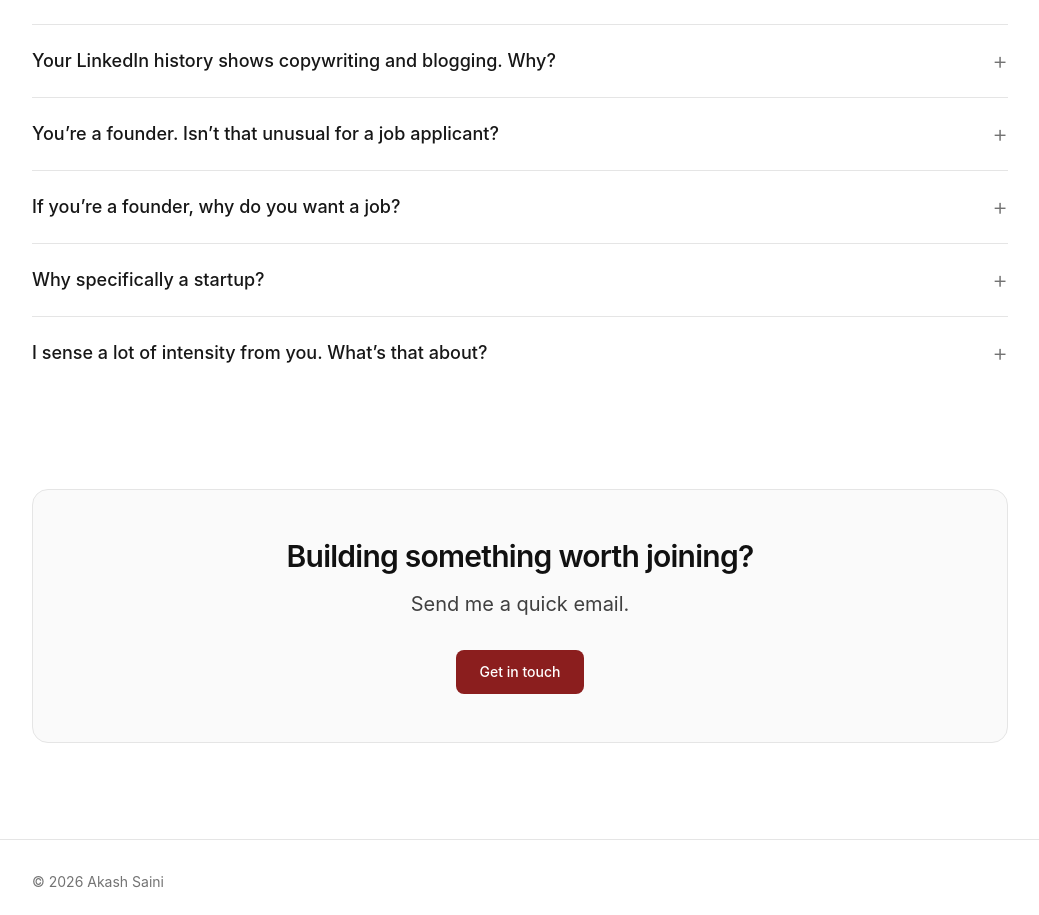
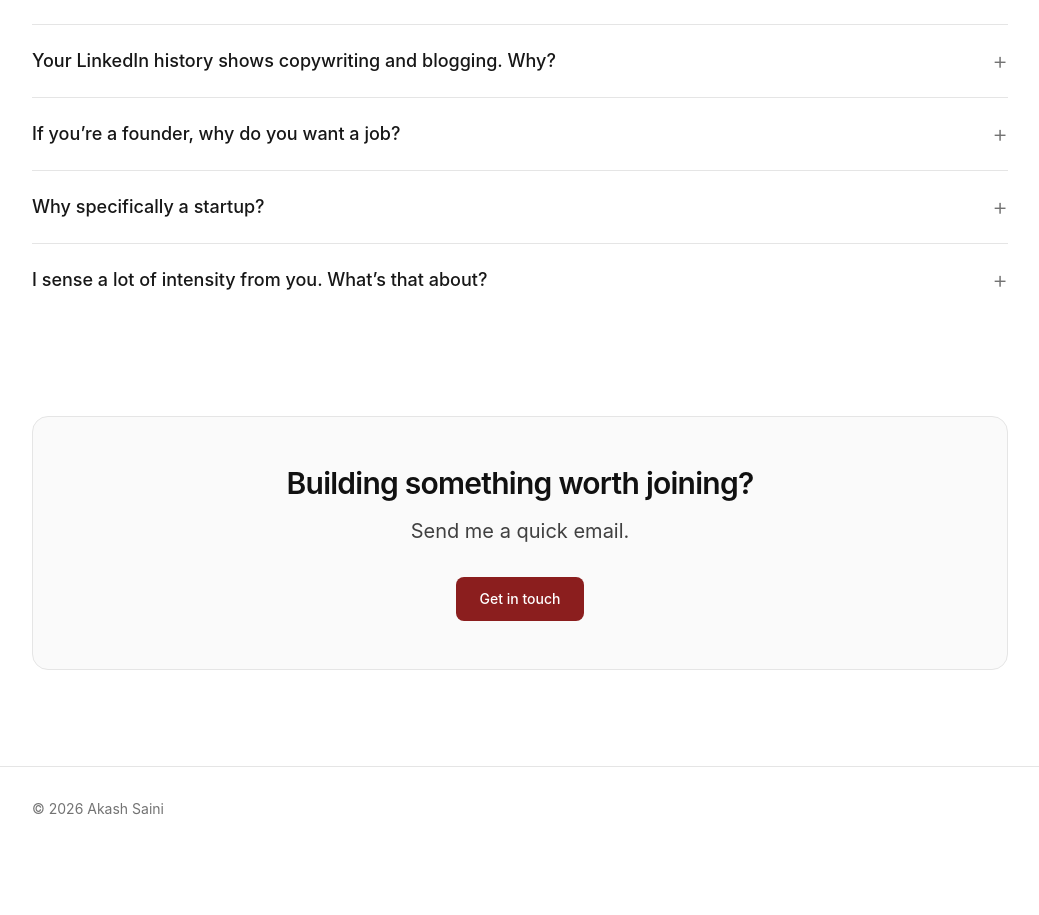
Before and after one commit to 741915akkash/akash-website, a Nuxt app: page / in a window 1280 px wide. Shown: the part 4621-5536 px from the top of the page, without its empty margins (120-1159 px from the left). After the commit the page ends 5472 px from the top, so only its background shows below. Built offline with nearby package versions, Linux system fonts and the light colour scheme.

Commit message:
one question removed

```diff
--- a/app/pages/index.vue
+++ b/app/pages/index.vue
@@ -16,11 +16,6 @@ const faqs = [
     question: 'Your LinkedIn history shows copywriting and blogging. Why?',
     answer:
       'I wanted to explore where my interests really were. It turned out I kept getting pulled toward engineering. I like going beyond surface-level answers, understanding how things work, and building a mental model of them.',
-  },
-  {
-    question: 'You’re a founder. Isn’t that unusual for a job applicant?',
-    answer:
-      'It is. I bring the intensity, ownership, and work ethic of a founder — while also being very comfortable getting into the details and building things myself.',
   },
   {
     question: 'If you’re a founder, why do you want a job?',
```
